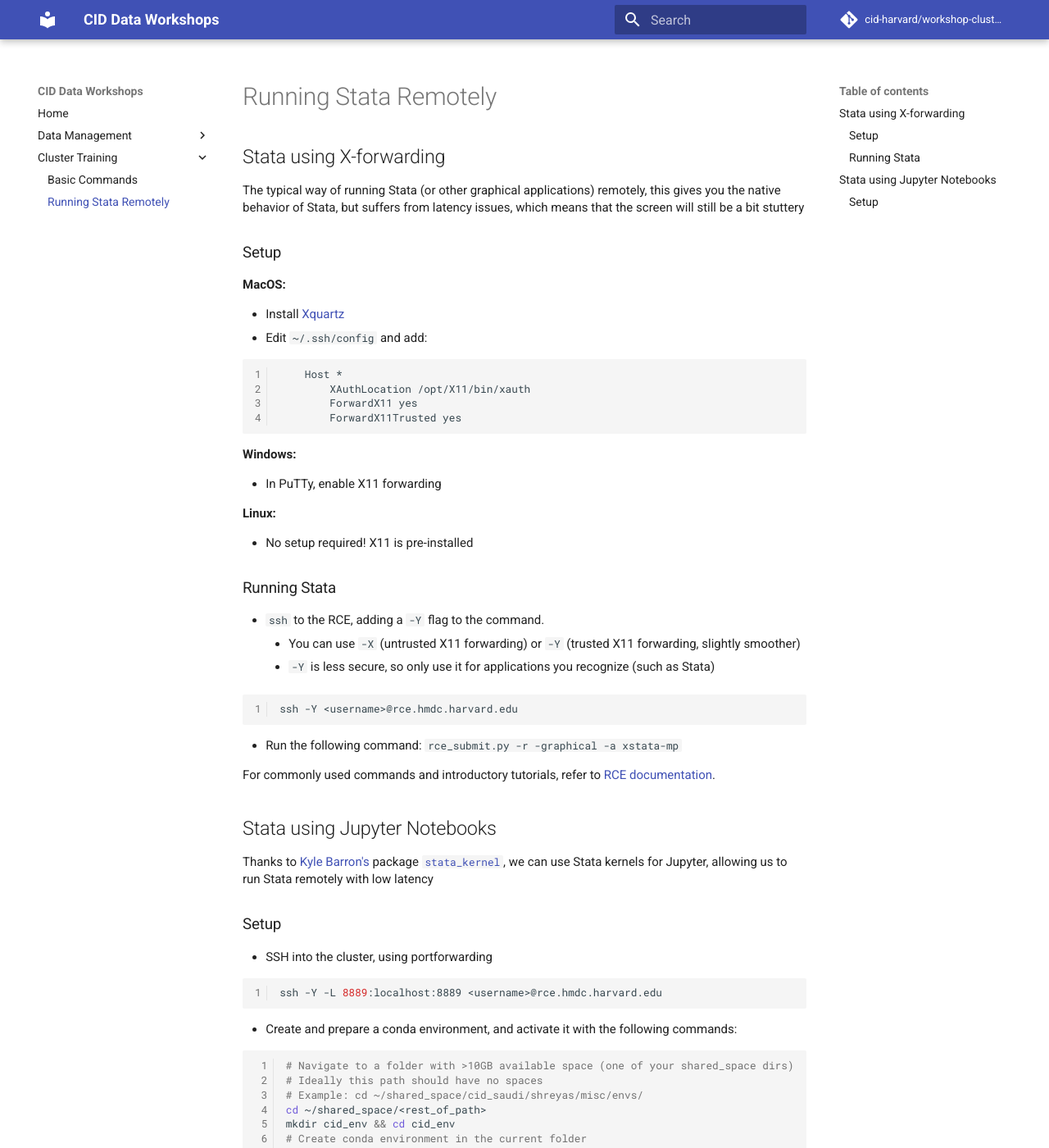
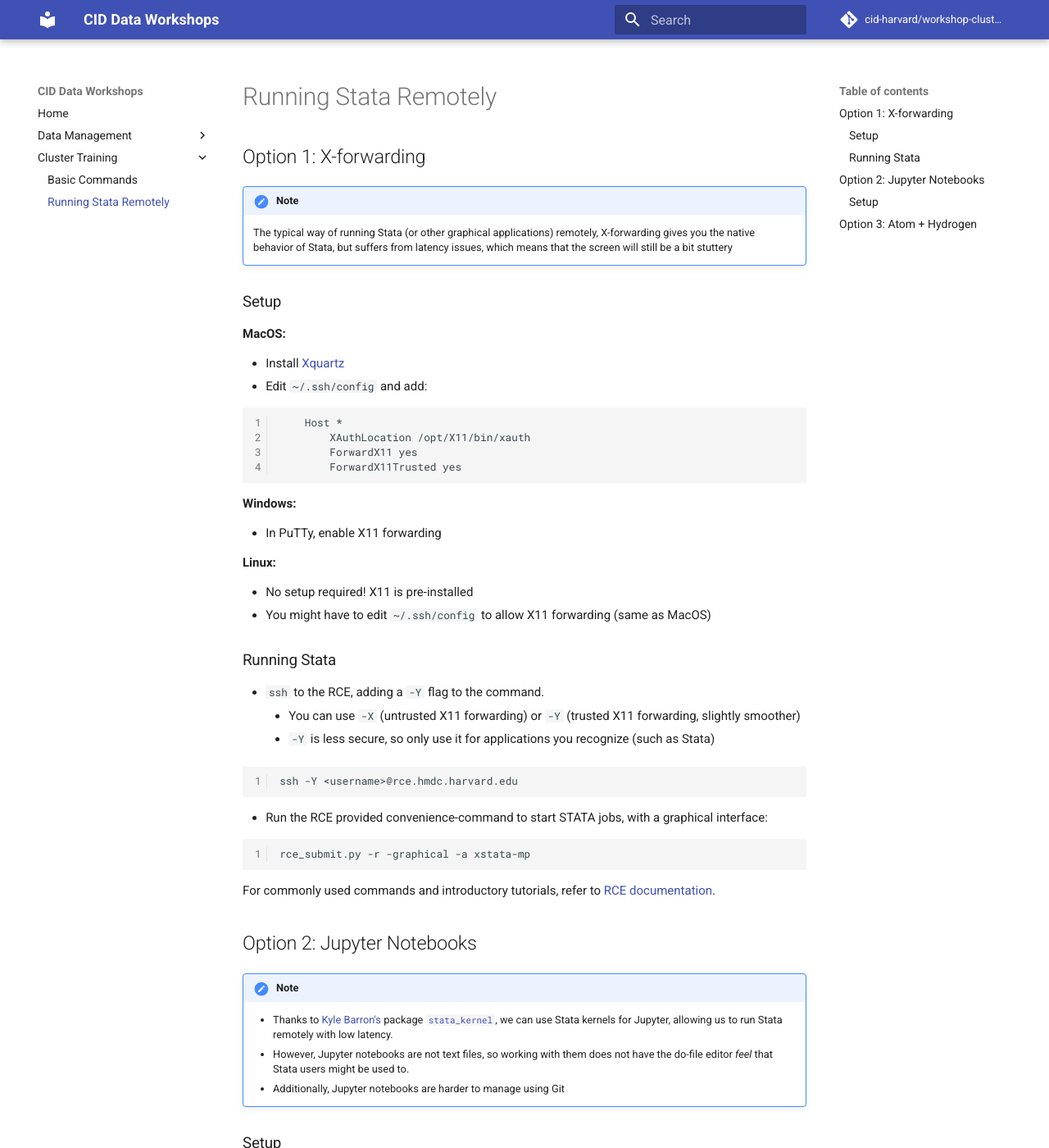
Before and after one commit to fagan2888/workshop-cluster-training, an MkDocs documentation site: the page built from docs/cluster_usage/remote_stata_options.md, in a window 1280 px wide and 1400 px high. Shown: the whole window at 82% size. Built offline with MkDocs 1.6.1 and Material for MkDocs 9.7.7, drawn with Linux system fonts in a browser that asks for light colours; comment, search, counter and statistics services are not loaded; some of the changed text lies outside the part shown.

Commit message:
Reorganized remote stata options, started Hydrogen documentation

````diff
--- a/docs/cluster_usage/remote_stata_options.md
+++ b/docs/cluster_usage/remote_stata_options.md
@@ -1,6 +1,7 @@
-## Stata using X-forwarding
+## Option 1: X-forwarding
 
-The typical way of running Stata (or other graphical applications) remotely, this gives you the native behavior of Stata, but suffers from latency issues, which means that the screen will still be a bit stuttery
+!!! note
+    The typical way of running Stata (or other graphical applications) remotely, X-forwarding gives you the native behavior of Stata, but suffers from latency issues, which means that the screen will still be a bit stuttery
 
 ### Setup
 
@@ -22,6 +23,7 @@ The typical way of running Stata (or other graphical applications) remotely, thi
 **Linux:**
 
 - No setup required! X11 is pre-installed
+- You might have to edit `~/.ssh/config` to allow X11 forwarding (same as MacOS)
 
 ### Running Stata
 
@@ -31,14 +33,20 @@ The typical way of running Stata (or other graphical applications) remotely, thi
 ```bash
 ssh -Y <username>@rce.hmdc.harvard.edu
 ```
-- Run the following command: `rce_submit.py -r -graphical -a xstata-mp`
+- Run the RCE provided convenience-command to start STATA jobs, with a graphical interface:
+```
+rce_submit.py -r -graphical -a xstata-mp
+```
 
 For commonly used commands and introductory tutorials, refer to [RCE documentation](https://rce-docs.hmdc.harvard.edu/book/rce-docs).
 
 
-## Stata using Jupyter Notebooks
+## Option 2: Jupyter Notebooks
 
-Thanks to [Kyle Barron's](https://github.com/kylebarron) package [`stata_kernel`](https://kylebarron.github.io/stata_kernel), we can use Stata kernels for Jupyter, allowing us to run Stata remotely with low latency
+!!! note
+    - Thanks to [Kyle Barron's](https://github.com/kylebarron) package [`stata_kernel`](https://kylebarron.github.io/stata_kernel), we can use Stata kernels for Jupyter, allowing us to run Stata remotely with low latency.
+    - However, Jupyter notebooks are not text files, so working with them does not have the do-file editor *feel* that Stata users might be used to.
+    - Additionally, Jupyter notebooks are harder to manage using Git
 
 ### Setup
 
@@ -83,8 +91,8 @@ jupyter labextension install jupyterlab-stata-highlight
 ```bash
 # Make a directory somewhere to house the condor scripts
 mkdir ~/condorscripts && cd ~/condorscripts && mkdir condorlogs
-# Download scripts from Github Repo
-wget <>
+# Download Jupyter submission script from Github Repo
+curl -LJO https://raw.githubusercontent.com/cid-harvard/workshop-cluster-training/master/assets/condorscripts/jupyter.submit
 # Submit condor script
 condor_submit jupyter.submit
 ```
@@ -96,3 +104,13 @@ tmux new
 /bin/bash ~/condorscripts/condorsshrce.sh <username>
 ```
 - In your browser, go to `localhost:8889`, and voila!
+
+## Option 3: Atom + Hydrogen
+
+!!! note
+    - The text editor Atom, using the package Hydrogen, allows you to run code interactively, inspect data and plot using Jupyter kernels. This method uses [`stata_kernel`](https://kylebarron.github.io/stata_kernel) as well.
+    - Recommended option! Provides a do-file like *feel*, with low latency (i.e. no stuttering).
+
+**TODO**
+
+Summarise [documentation](https://nteract.gitbooks.io/hydrogen/docs/Usage/RemoteKernelConnection.html)
````
